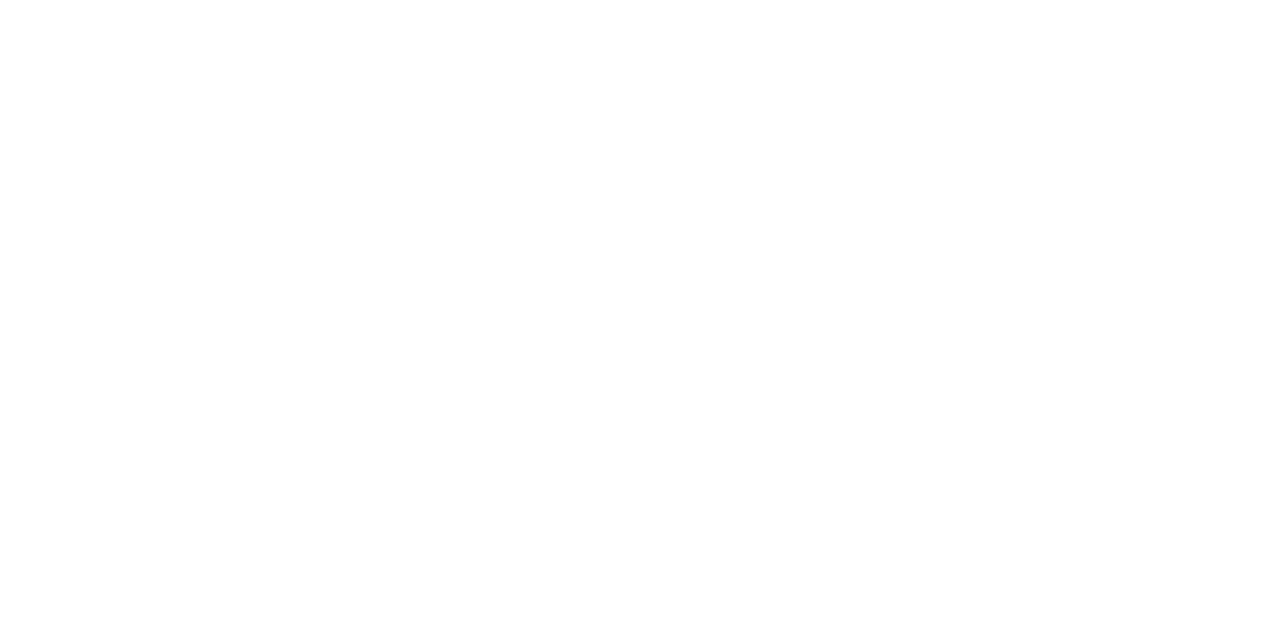
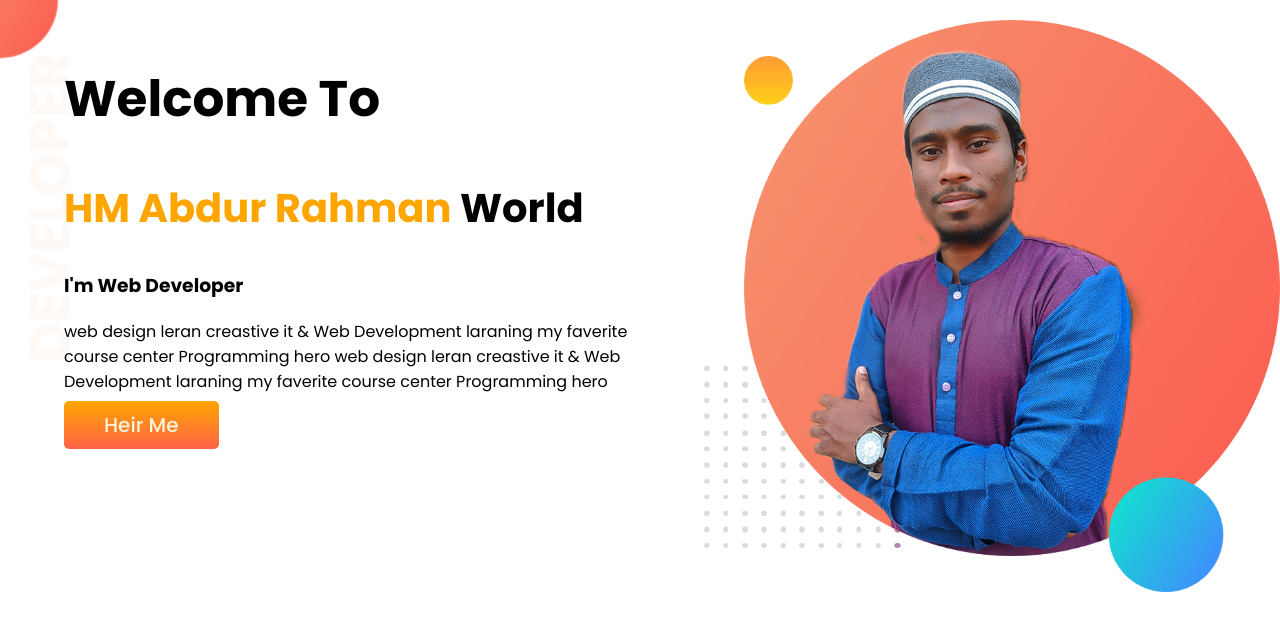
Before and after one commit to arrahman5778-dev/developer-protfolio, a plain HTML site: page index.html in a window 1280 px wide. Drawn offline with Linux system fonts and the light colour scheme.

Commit message:
hero-section

```diff
--- a/css/style.css
+++ b/css/style.css
@@ -0,0 +1,48 @@
+body {
+  font-family: 'Poppins', sans-serif;
+  margin: 0;
+}
+
+h1 {
+  font-size: 50px;
+}
+
+h2 {
+  font-size: 40px;
+}
+
+.orange-color {
+  color: orange;
+}
+
+section {
+  display: flex;
+}
+
+.top-banner {
+  background-image: url(../img/top-banner.png);
+  background-repeat: no-repeat;
+}
+  .half-width {
+    padding-left: 5%;
+    padding-top: 20px;
+    width: 50%;
+  }
+
+  .half-width img {
+    width: 100%;
+  }
+
+  .link-button {
+    color: beige;
+    font-size: 20px;
+    text-decoration: none;
+    font-weight: 500;
+    padding: 10px 40px;
+    background-image: linear-gradient(orange, tomato);
+    border-radius: 5px;
+    -webkit-border-radius: 5px;
+    -moz-border-radius: 5px;
+    -ms-border-radius: 5px;
+    -o-border-radius: 5px;
+  }
--- a/index.html
+++ b/index.html
@@ -1,13 +1,30 @@
 <!DOCTYPE html>
 <html lang="en">
+
 <head>
   <meta charset="UTF-8">
   <meta http-equiv="X-UA-Compatible" content="IE=edge">
   <meta name="viewport" content="width=device-width, initial-scale=1.0">
-  <title>Protfolio</title>
+  <title>HM RAHMAN</title>
+  <link rel="preconnect" href="https://fonts.googleapis.com">
+  <link rel="preconnect" href="https://fonts.gstatic.com" crossorigin>
+  <link href="https://fonts.googleapis.com/css2?family=Poppins:wght@100;200;300;400;500;600;700;800;900&display=swap"
+    rel="stylesheet">
   <link rel="stylesheet" href="css/style.css">
 </head>
+
 <body>
+  <section class="top-banner">
+    <div class="half-width">
+      <h1>Welcome To</h1>
+      <h2> <span class="orange-color">HM Abdur Rahman </span> World</h2>
+      <h3> I'm Web Developer</h3>
+     web design leran creastive it & Web Development laraning my faverite course center Programming hero
+      web design leran creastive it & Web Development laraning my faverite course center Programming hero</p>
+      <a class="link-button" target="blank" href="https://www.linkedin.com/in/hm-abdur-rahman-960046222/" > Heir Me</a>
+    </div>
+   <div class="half-width " > <img src="img/my-protfolio-img-1.png" alt=""> </div>
+  </section>
+</body>
 
-</body>
 </html>
```
Also changed, not shown: img/dream-bg.png (added), img/exp-bg.png (added), img/jhankar.png (added), img/jhankar2.png (added), img/my-bg.png (added), img/my-bg2.png (added), img/my-protfolio-img-1.png (added), img/my-protfolio-img-2.png (added), img/top-banner.png (added), 5 other files.
